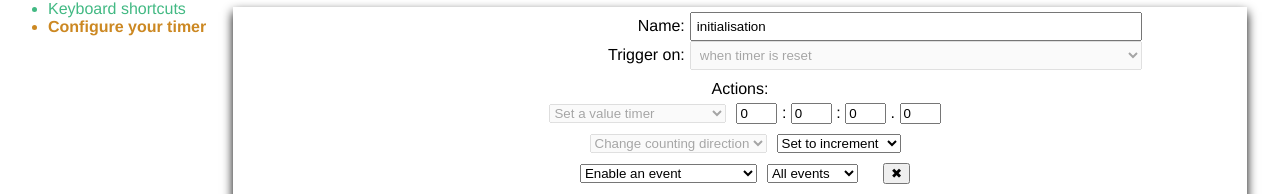
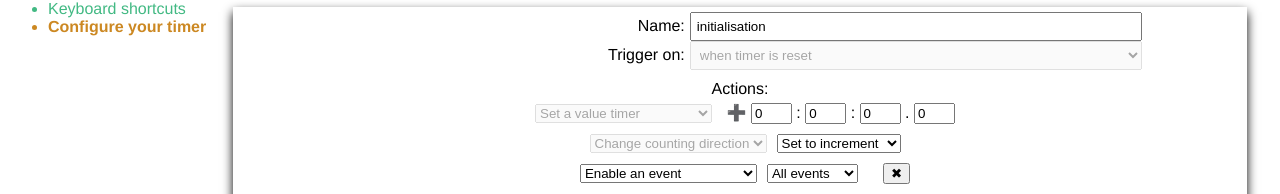
Before and after one commit to restimel/Chronometer, a Vue app: page / in a window 1280 px wide. Both pictures are taken after a click on the item "Configure your timer". Shown: the part 94-288 px from the top of the page. Built offline with nearby package versions, Linux system fonts and the light colour scheme.

Commit message:
allow negative sign in DigitalTimerEditor

```diff
--- a/src/components/Chronometer.vue
+++ b/src/components/Chronometer.vue
@@ -75,7 +75,6 @@ export default {
         start() {
             this.chrono.start();
             const isCounting = this.isCounting;
-            this.isCounting = true;
             if (!isCounting) {
                 this.trigger('start');
             }
@@ -83,7 +82,6 @@ export default {
         stop() {
             this.chrono.stop();
             const isCounting = this.isCounting;
-            this.isCounting = false;
             if (isCounting) {
                 this.trigger('stop');
             }
--- a/src/components/DigitalTimerEditor.vue
+++ b/src/components/DigitalTimerEditor.vue
@@ -1,5 +1,11 @@
 <template>
     <span class="digital-timer-editor" :class="{hasError: hasError}">
+        <span
+            class="time-sign"
+            @click.prevent.stop="negativeSign = !negativeSign"
+        >
+            {{negativeSign ? '➖' : '➕'}}
+        </span>
         <template v-for="(chunk, idx) of splitted"
         >
             <input v-if="typeof chunk ==='object'"
@@ -34,7 +40,8 @@ export default {
     mixins: [
         FormatTs,
     ],
-    data: () => ({
+    data() {
+        return {
             values: {
                 ms: 0,
                 s: 0,
@@ -43,7 +50,9 @@ export default {
                 d: 0,
             },
             hasError: false,
-    }),
+            negativeSign: this.value < 0,
+        };
+    },
     computed: {
         generateTs() {
             const values = this.values;
@@ -52,6 +61,9 @@ export default {
                 sumMax *= (conversion[idx - 1] || {max: 1}).max;
                 return total + values[unit.name] * sumMax;
             }, 0);
+            if (this.negativeSign) {
+                return -ts;
+            }
             return ts;
         },
     },
@@ -79,6 +91,9 @@ export default {
         },
     },
     watch: {
+        isNegative() {
+            this.negativeSign = this.isNegative;
+        },
         'values.ms': function() {
             this.send();
         },
@@ -100,6 +115,9 @@ export default {
 
 <!-- Add "scoped" attribute to limit CSS to this component only -->
 <style scoped>
+.time-sign {
+    cursor: pointer;
+}
 .hasError {
     color: red;
 }
--- a/src/components/TimerSettings.vue
+++ b/src/components/TimerSettings.vue
@@ -221,14 +221,16 @@ export default {
         addEvent() {
             const events = this.activeFormat.events;
             const id = this.newEventId();
-            events.push({
+            const event = {
                 id: id,
                 name: id,
                 trigger: 'never',
                 triggerValue: null,
                 enabled: true,
                 actions: [],
-            });
+            };
+            this.addAction(event);
+            events.push(event);
         },
         addAction(event) {
             const action = {
```
Lines whose indentation alone changed are shown as unchanged.
